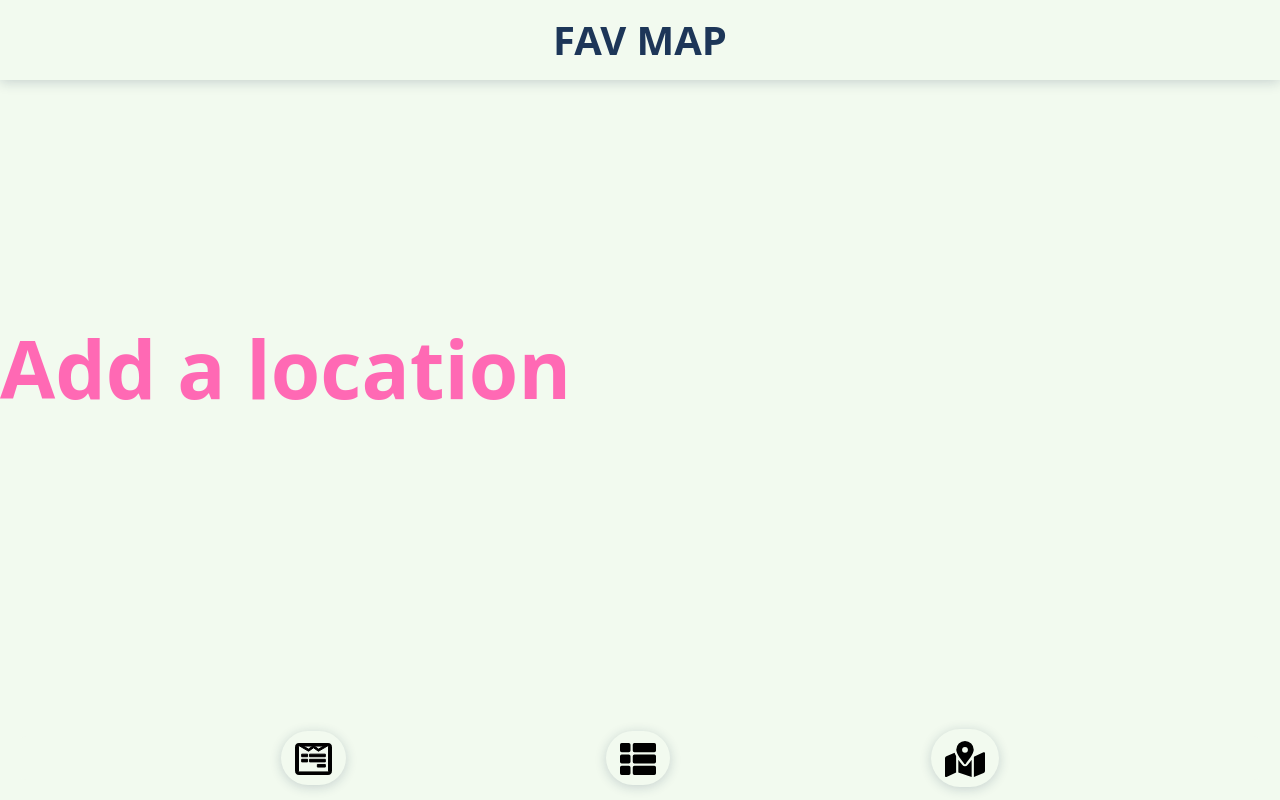
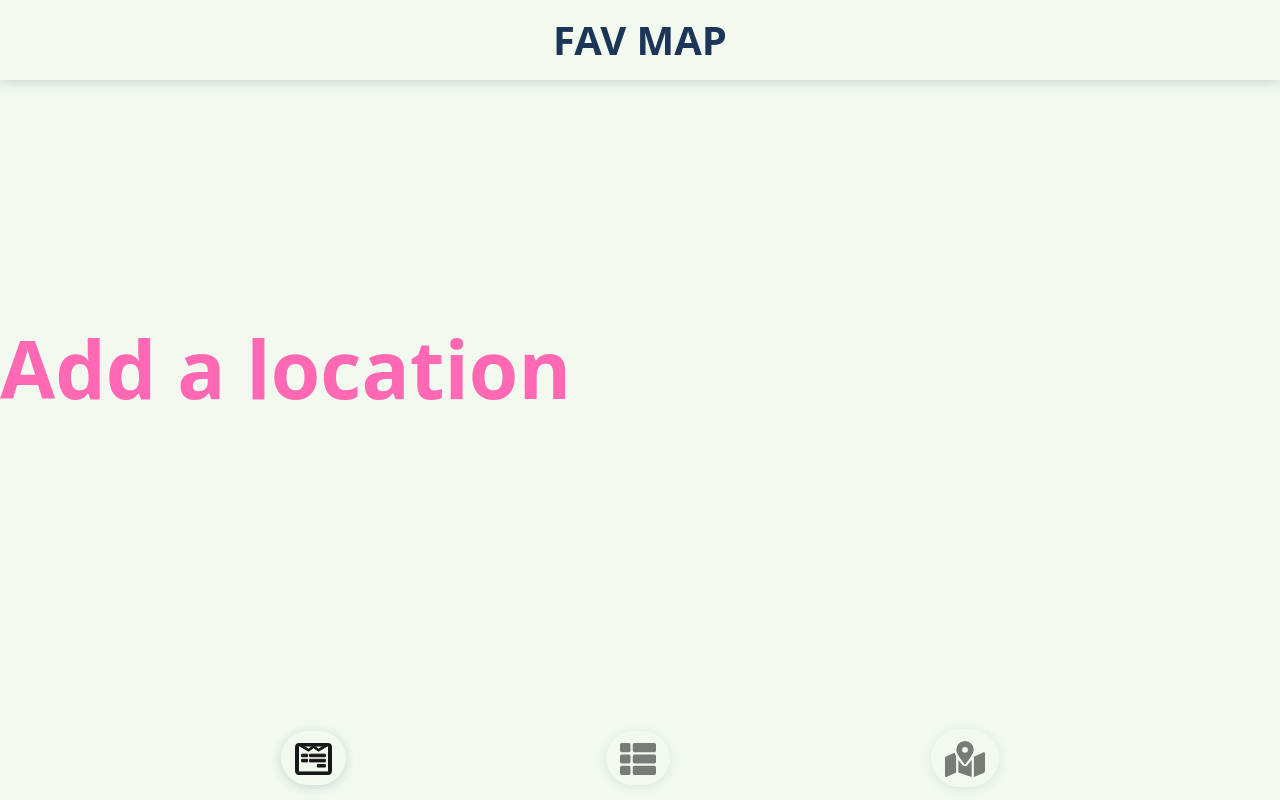
Before and after one commit to borjanpopovic/capstone-project, a React (Create React App) app: page / in a window 1280 px wide. Built offline with nearby package versions, Linux system fonts and the light colour scheme.

Commit message:
slight changes in styled components

```diff
--- a/src/Components/FooterNavigation.js
+++ b/src/Components/FooterNavigation.js
@@ -8,17 +8,17 @@ export default function FooterNavigation({ isStatic }) {
   return (
     <Nav isStatic={isStatic}>
       <NavBox>
-        <NavLinkStyled exact to="/" className="link">
+        <NavLinkStyled exact to="/" activeClassName="active" className="link">
           <img src={formicon} alt="formicon" />
         </NavLinkStyled>
         <NavLinkStyled
+          to="/location-list"
           activeClassName="active"
-          to="/location-list"
           className="link"
         >
           <img src={listicon} alt="listicon" />
         </NavLinkStyled>
-        <NavLinkStyled activeClassName="active" to="/map" className="link">
+        <NavLinkStyled to="/map" activeClassName="active" className="link">
           <img src={mapicon} alt="mapicon" />
         </NavLinkStyled>
       </NavBox>
@@ -42,6 +42,10 @@ const NavBox = styled.div`
   border-radius: 0.375rem;
   color: transparent;
   height: 2.75rem;
+
+  .active {
+    opacity: 0.9;
+  }
 `;
 
 const NavLinkStyled = styled(NavLink)`
@@ -52,9 +56,15 @@ const NavLinkStyled = styled(NavLink)`
   padding: 12px 14px 10px 14px;
   text-decoration: none;
   background: transparent;
+  color: transparent;
+  opacity: 0.5;
 
-  color: transparent;
   :hover {
     background: var(--secondary);
   }
+
+  img:hover {
+    background: var(--secondary);
+    border-radius: 3rem;
+  }
 `;
```
